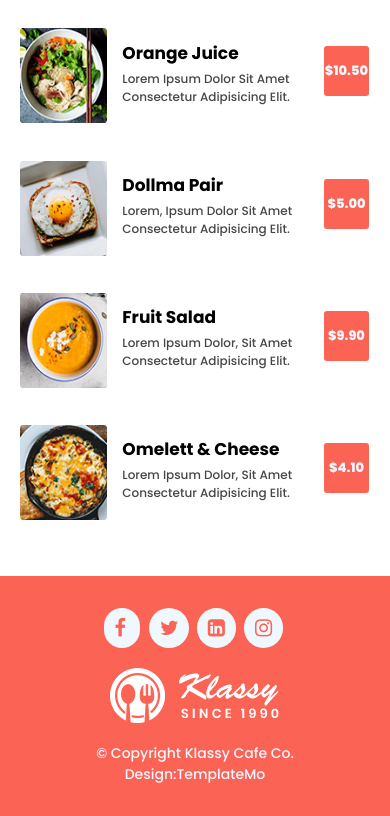
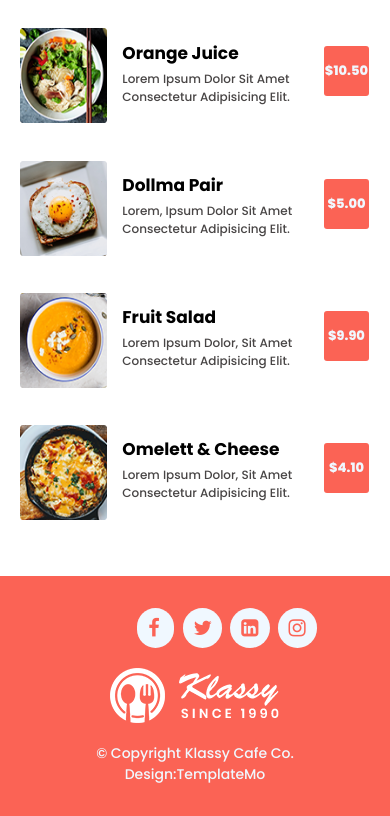
Before and after one commit to ptejalaxioned/Klassy_Cafe, a plain HTML site: page index.html in a window 390 px wide. Shown: the part 7028-7844 px from the top of the page. Drawn offline with Linux system fonts and the light colour scheme.

Commit message:
All Section of responsive version max-640px CSS file Commit

```diff
--- a/assets/css/style.css
+++ b/assets/css/style.css
@@ -1382,12 +1382,13 @@ footer .linkedin::before { content: "\f08c"; }
   align-items: center;
   gap: 20px;
   padding: 8% 10%;
-  justify-content: center;
+  justify-content: space-around;
   }
 
   .footer-right {
     flex: none;
     text-align: center;
+    width: 100%;
   }
   .footer-left ul { gap: 8px; }
 
@@ -1396,6 +1397,11 @@ footer .linkedin::before { content: "\f08c"; }
     transition: none;
   }
 
+  .footer-left {
+    display: flex;
+    align-items: center;
+    width: 35%;
+}
   .span-heading h3 { margin: 15px 0px; }
    /*=================================
    footer section styling ends here
```
